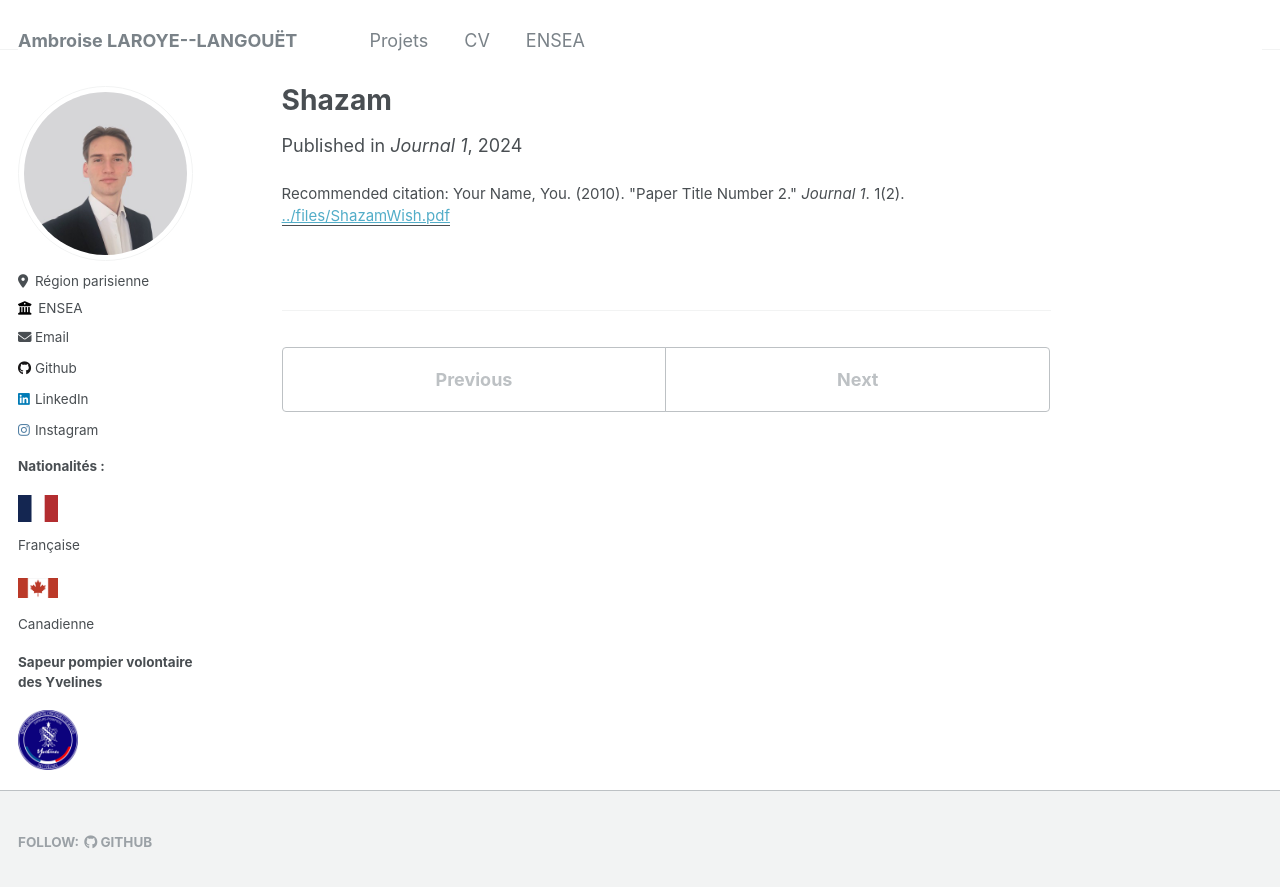
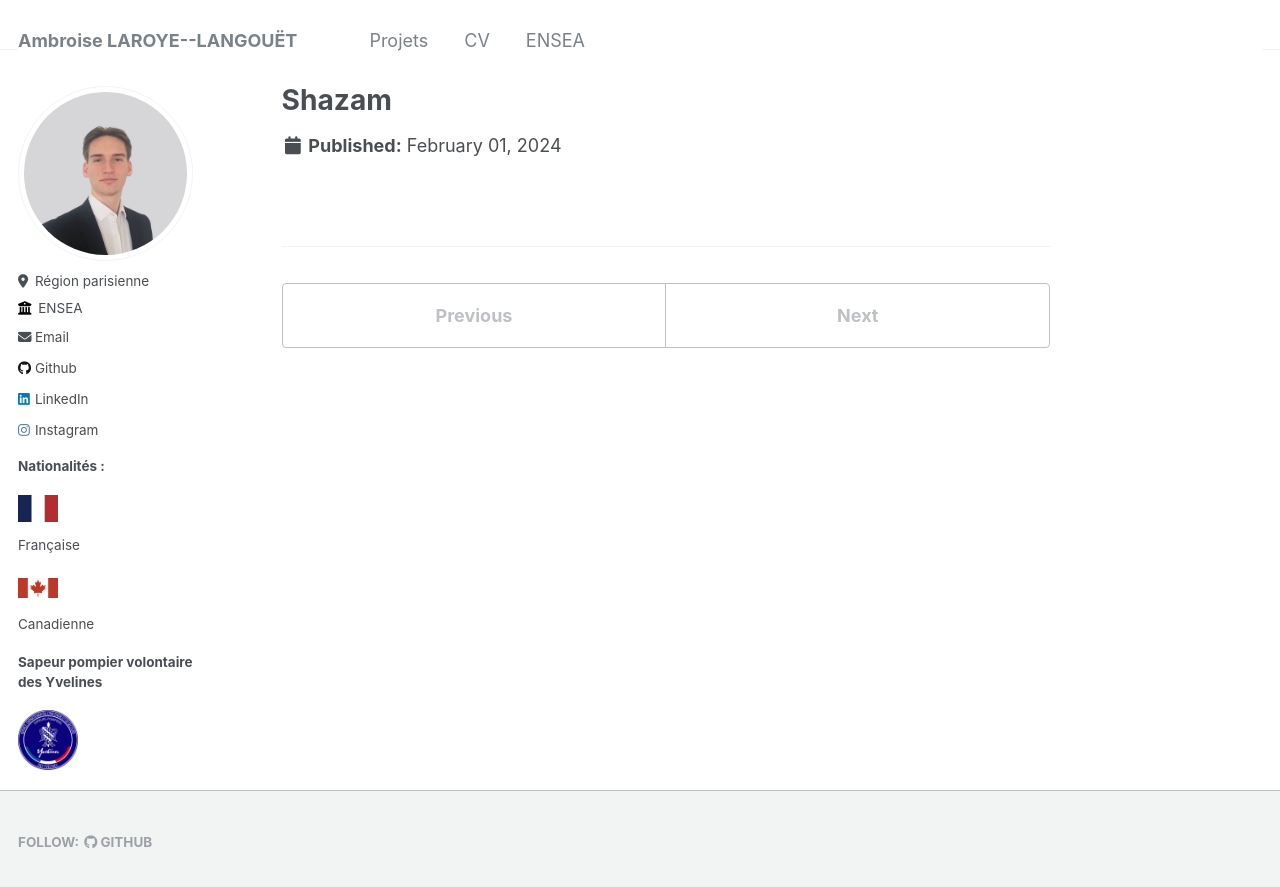
Before and after one commit to Ambroise012/ambroise012.github.io, a Jekyll site: the page built from _publications/2.md, in a window 1280 px wide. Shown: the top 887 px of the page. Built offline with Jekyll 4.4.1, drawn with Linux system fonts in a browser that asks for light colours.

Commit message:
update date

```diff
--- a/_publications/2.md
+++ b/_publications/2.md
@@ -15,8 +15,8 @@
 
   4. Comparison with the database.
 
-date: 2024-02-01
-venue: 'Journal 1'
+date: '2024-02-01'
+venue:
 paperurl: '../files/ShazamWish.pdf'
-citation: 'Your Name, You. (2010). "Paper Title Number 2." <i>Journal 1</i>. 1(2).'
+citation:
 ---
```
Also changed, not shown: _publications/3.md (+5 -3 lines), _publications/4.md (+3 -2 lines), _publications/5.md (+1 -0 lines).
